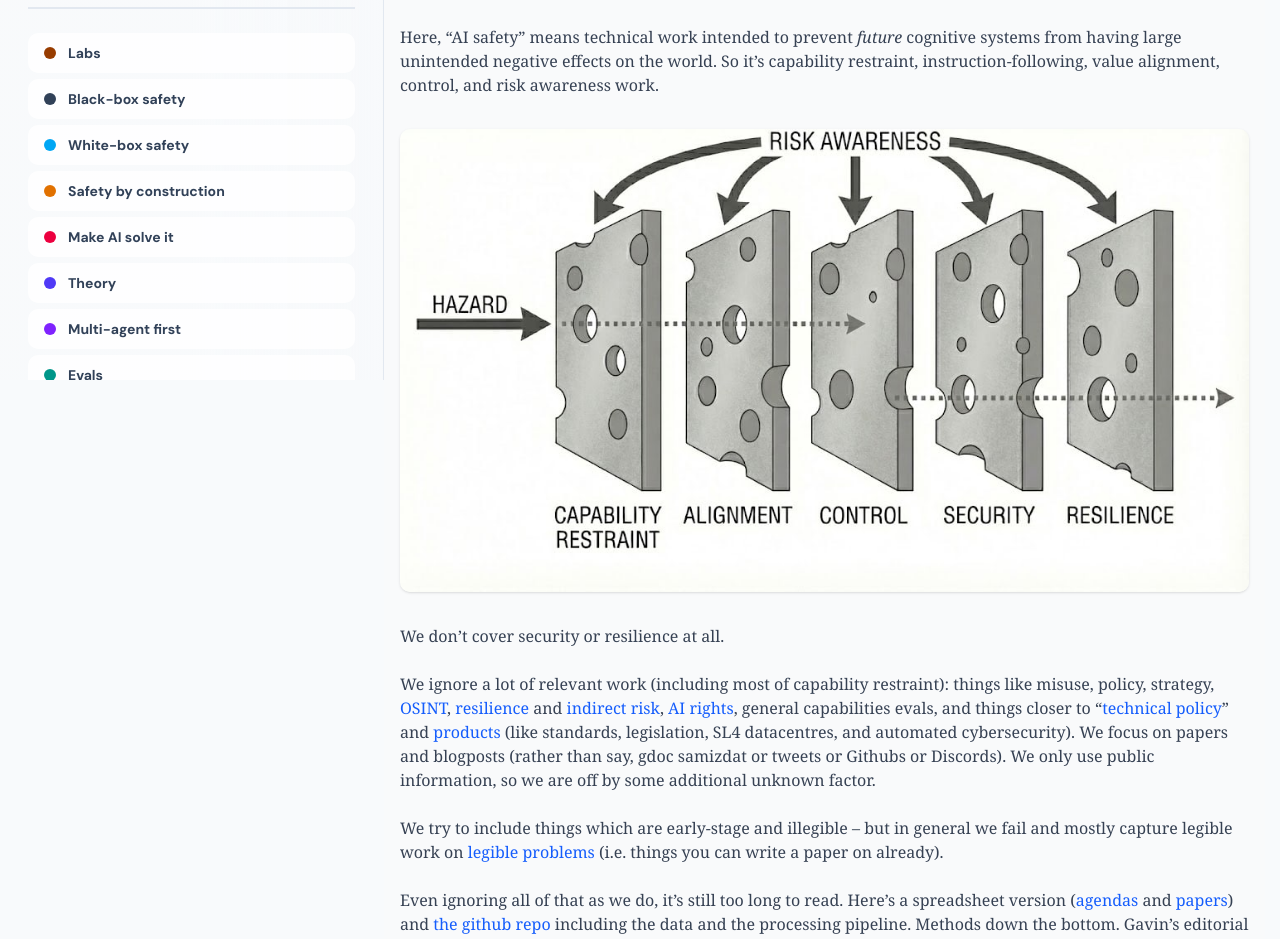
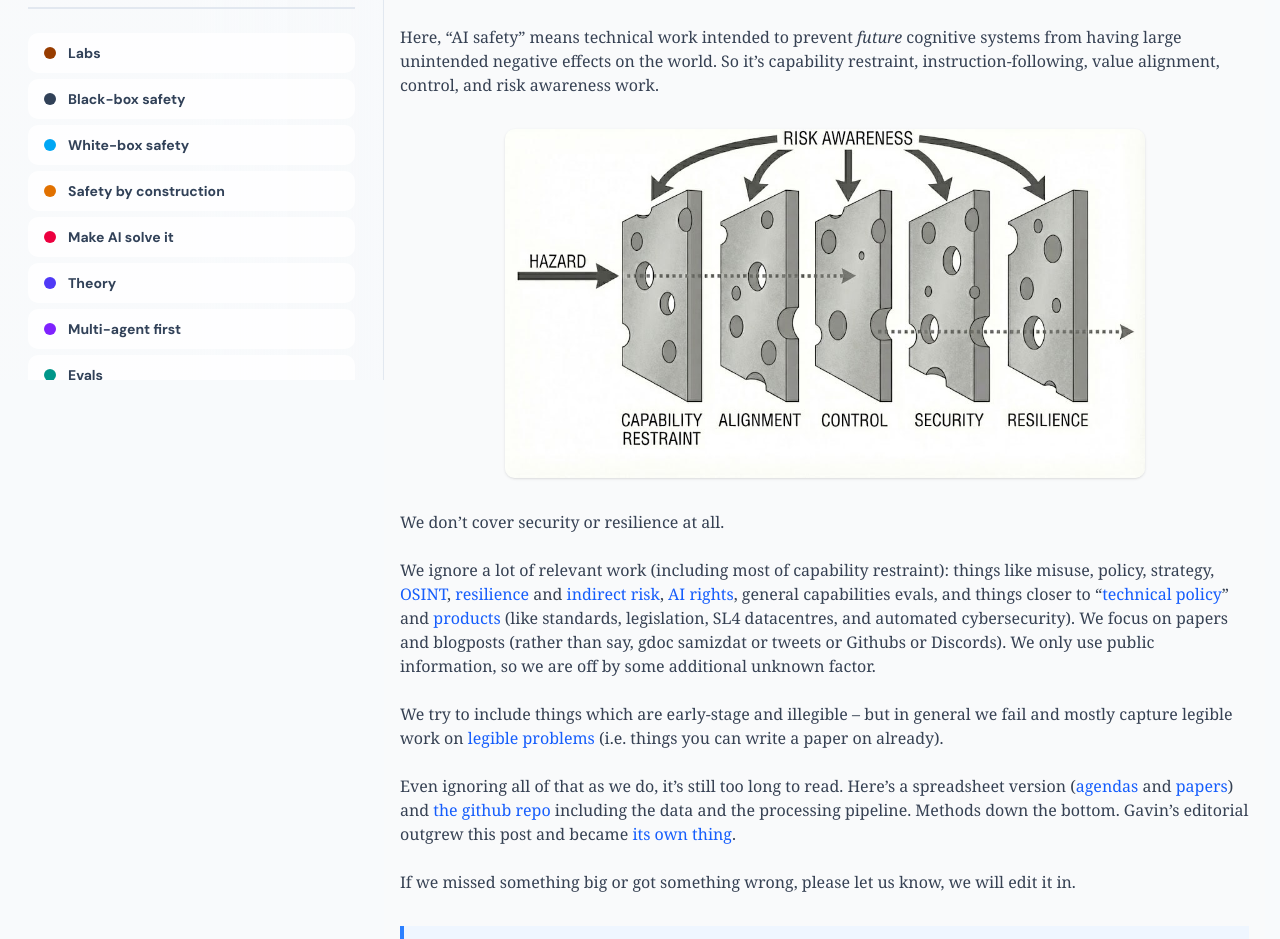
Before and after one commit to quantified-uncertainty/shallow-review-website, a Next.js app: page /about in a window 1280 px wide. Shown: the part 420-1359 px from the top of the page. Built offline with nearby package versions, Linux system fonts and the light colour scheme.

Commit message:
Minor updates to about

```diff
--- a/src/app/about/page.tsx
+++ b/src/app/about/page.tsx
@@ -47,7 +47,7 @@ export default function AboutPage() {
             <img
               src="/images/ai-safety-diagram.png"
               alt="AI Safety Diagram"
-              className="rounded-lg shadow-sm w-full"
+              className="rounded-lg shadow-sm max-w-full w-160 mx-auto"
             />
           </div>
 
@@ -68,7 +68,7 @@ export default function AboutPage() {
           </p>
 
           <p className="mb-6">
-            If we missed something big or got something wrong, please comment, we will edit it in.
+            If we missed something big or got something wrong, please let us know, we will edit it in.
           </p>
 
           <div className="bg-blue-50 border-l-4 border-blue-500 p-4 my-8 not-prose">
@@ -129,7 +129,7 @@ export default function AboutPage() {
              <img
               src="/images/arb-logo.png"
               alt="Arb Logo"
-              className="w-16 h-16 object-contain mb-4"
+              className="w-40 object-contain mb-4"
             />
             <p className="text-sm text-gray-500 italic">
               Brought to you by the <a href="https://arbresearch.com/" target="_blank" rel="noopener noreferrer" className="text-blue-600 hover:underline">Arb Corporation</a>
```
